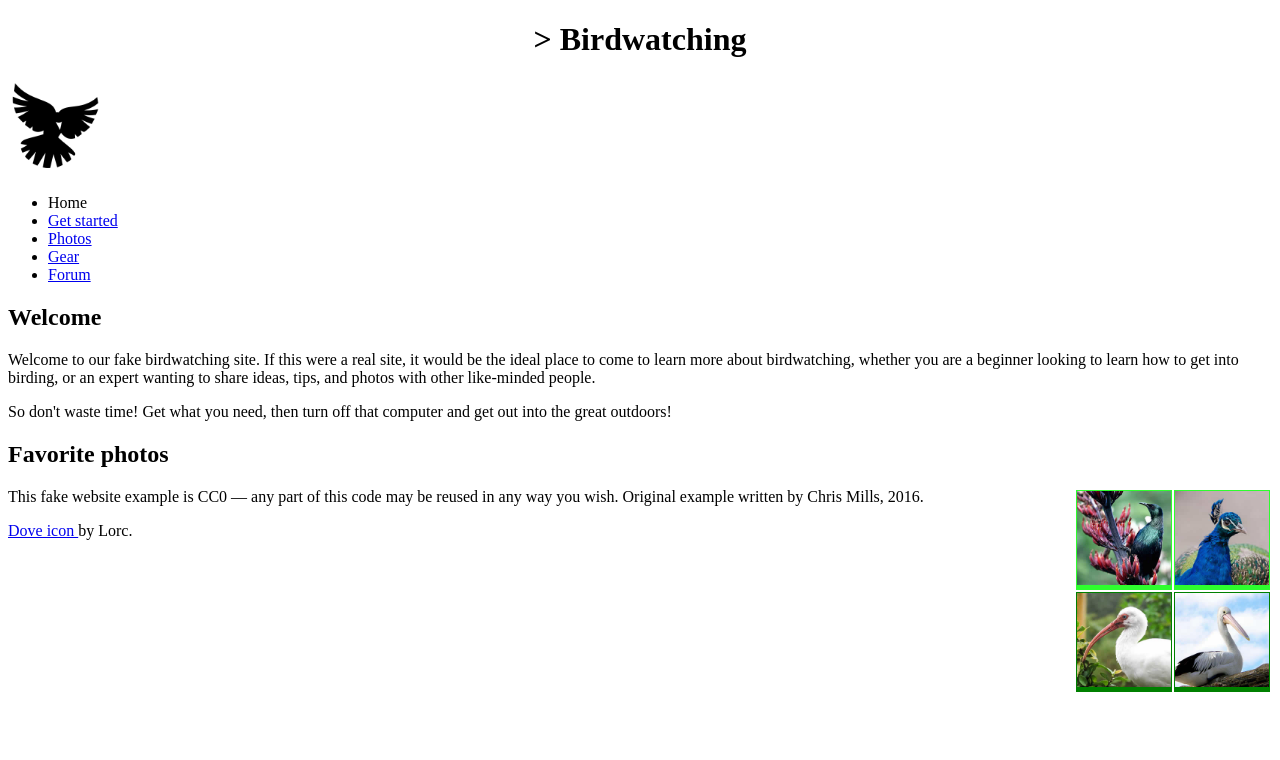
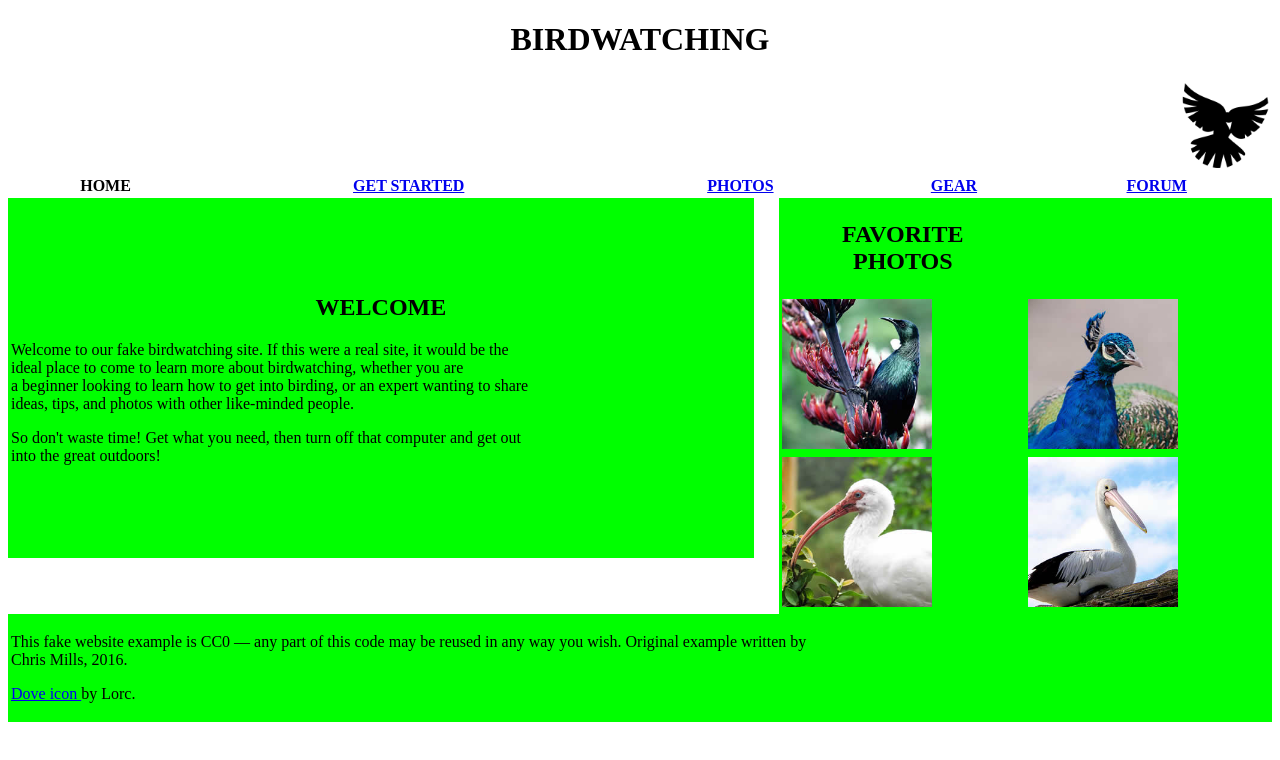
Before and after one commit to Shadrack784/page-structure-assessment, a plain HTML site: page index.html in a window 1280 px wide. Drawn offline with Linux system fonts and the light colour scheme.

Commit message:
added some edits

```diff
--- a/index.html
+++ b/index.html
@@ -7,67 +7,79 @@
     <link href="https://fonts.googleapis.com/css?family=Roboto+Condensed:300|Cinzel+Decorative:700" rel="stylesheet" />
 </head>
 <body>
-    <h1 <div align="center">>
-        Birdwatching</h1>
-    <img id="logo" src="images/dove.png" alt="a simple dove logo" height="94" width="94" />
-    <ul>
-        <li><span>Home</span></li>
-        <li><a href="#">Get started</a></li>
-        <li><a href="#">Photos</a></li>
-        <li><a href="#">Gear</a></li>
-        <li><a href="#">Forum</a></li>
-    </ul>
-    <h2>Welcome</h2>
-    <p>
-        Welcome to our fake birdwatching site. If this were a real site, it would be the ideal place to come to learn more about birdwatching, whether you are a beginner looking to learn how to get into birding, or an expert wanting to share ideas, tips, and
+    <h1 style="text-align:center;">BIRDWATCHING</h1>
+    <img id="logo" src="images/dove.png" alt="a simple dove logo" height="" width="94" style="float:right"/>
+    <table style="width: 100%" >
+        <tr>
+        <th><span>HOME</span></th>
+        <th><a href="#">GET STARTED</a></th>
+        <th><a href="#">PHOTOS</a></th>
+        <th><a href="#">GEAR</a></th>
+        <th><a href="#">FORUM</a></th>
+        </tr>
+    </table>
+    <TABLE align="left" width="59%" border="0%" bgcolor="#00FF00" height="360" width="832">
+<tr>
+    <td><h2 style="text-align:center;">WELCOME</h2>
+        <p>
+        Welcome to our fake birdwatching site. If this were a real site, it would be the <br>ideal place to come to learn more about birdwatching, whether you are <br>a beginner looking to learn how to get into birding, or an expert wanting to share <br>ideas, tips, and
         photos with other like-minded people.
     </p>
+    <p>
+        So don't waste time! Get what you need, then turn off that computer and get out <br>into the great outdoors!
+    </p>
+    </td>
+    </tr>
 
-    <p>
-        So don't waste time! Get what you need, then turn off that computer and get out into the great outdoors!
-    </p>
-    <h2>Favorite photos</h2>
-    <TABLE align="RIGHT" width="0%" border="0">
-        <TR bgcolor="#2EFE2E" width "0%">
+
+
+
+    </TABLE>
+
+    <TABLE align="RIGHT" width="39%" border="0" bgcolor="#00FF00" height="360" width="200">
+        <TR>
+            <th>
+        <h2>FAVORITE <br>PHOTOS</h2>
+            </th>
+        </TR>
+        <TR>
             <TD>
                 <a href="images/favorite-1.jpg">
-                    <img src="images/favorite-1_th.jpg" alt="Small black bird, black claws, long black slender beak, links to larger version of the image"  height="94" width="94" />
+                    <img src="images/favorite-1_th.jpg" alt="Small black bird, black claws, long black slender beak, links to larger version of the image"  height="150" width="150" />
                 </a>
             </TD>
             <TD>
                 <a href="images/favorite-2.jpg">
-                    <img src="images/favorite-2_th.jpg" alt="Top half of a pretty bird with bright blue plumage on neck, light colored beak, blue headdress, links to larger version of the image" height="94" width="94" />
+                    <img src="images/favorite-2_th.jpg" alt="Top half of a pretty bird with bright blue plumage on neck, light colored beak, blue headdress, links to larger version of the image" height="150" width="150" />
                 </a>
             </TD>
         </TR>
-        <TR bgcolor="green" width "0%">
+        <TR>
             <TD>
                 <a href="images/favorite-3.jpg">
-                    <img src="images/favorite-3_th.jpg" alt="Top half of a large bird with white plumage, very long curved narrow light colored break, links to larger version of the image" height="94" width="94" />
+                    <img src="images/favorite-3_th.jpg" alt="Top half of a large bird with white plumage, very long curved narrow light colored break, links to larger version of the image" height="150" width="150" />
                 </a>
             </TD>
             <TD>
                 <a href="images/favorite-4.jpg">
-                    <img src="images/favorite-4_th.jpg" alt="Large bird, mostly white plumage with black plumage on back and rear, long straight white beak, links to larger version of the image" height="94" width="94" />
+                    <img src="images/favorite-4_th.jpg" alt="Large bird, mostly white plumage with black plumage on back and rear, long straight white beak, links to larger version of the image" height="150" width="150" />
                 </a>
             </TD>
         </TR>
     </TABLE>
-
-
-
-
-
-
+<br>
+<TABLE align="RIGHT" width="100%" border="0" bgcolor="#00FF00" >
+    <TD>
     <p>
-        This fake website example is CC0 — any part of this code may be reused in any way you wish. Original example written by Chris Mills, 2016.
-    </p>
-
+        This fake website example is CC0 — any part of this code may be reused in any way you wish. Original example written by <br>Chris Mills, 2016.
+    </p
     <p>
         <a href="http://game-icons.net/lorc/originals/dove.html">
                 Dove icon
             </a> by Lorc.
     </p>
+</TD>
+    </TABLE>
 </body>
 
 </html>
```
